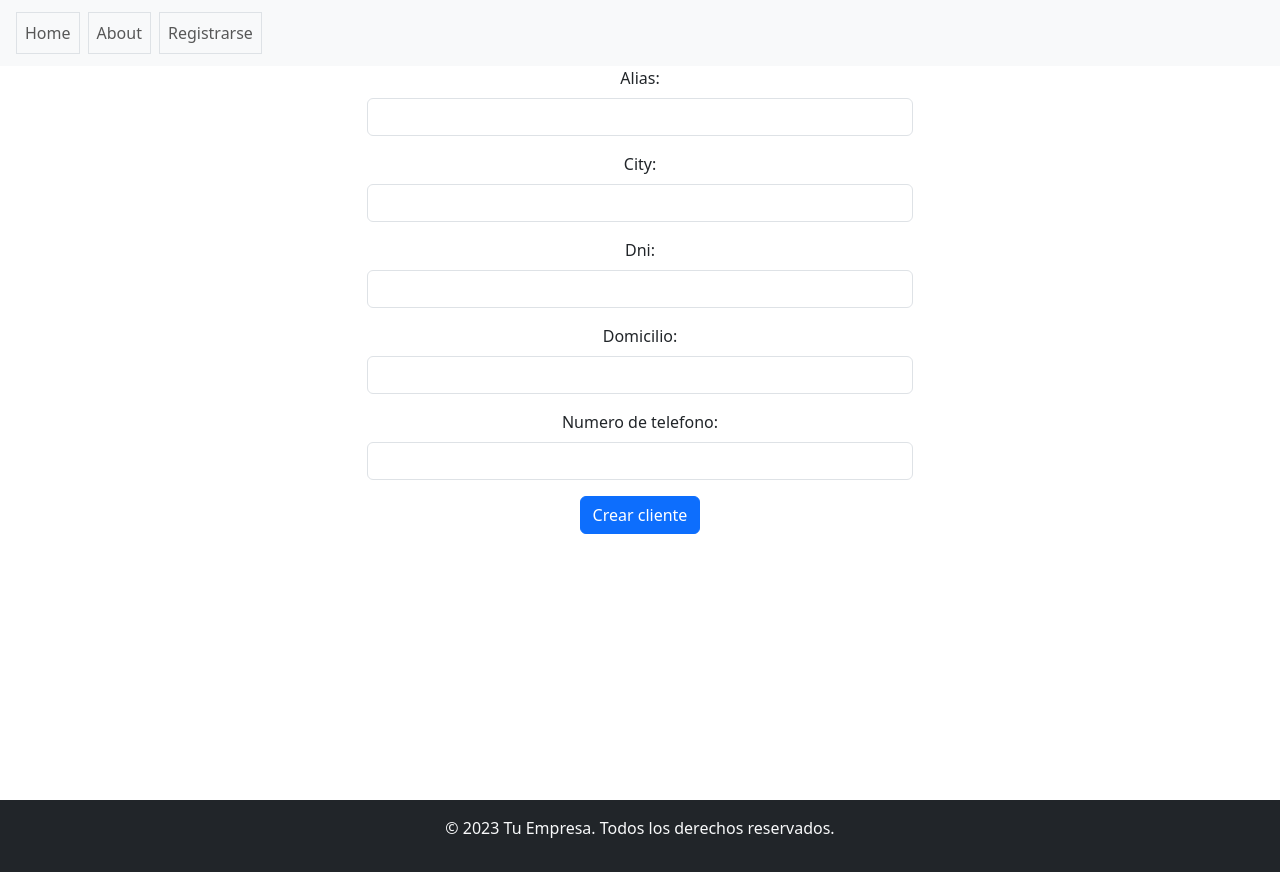
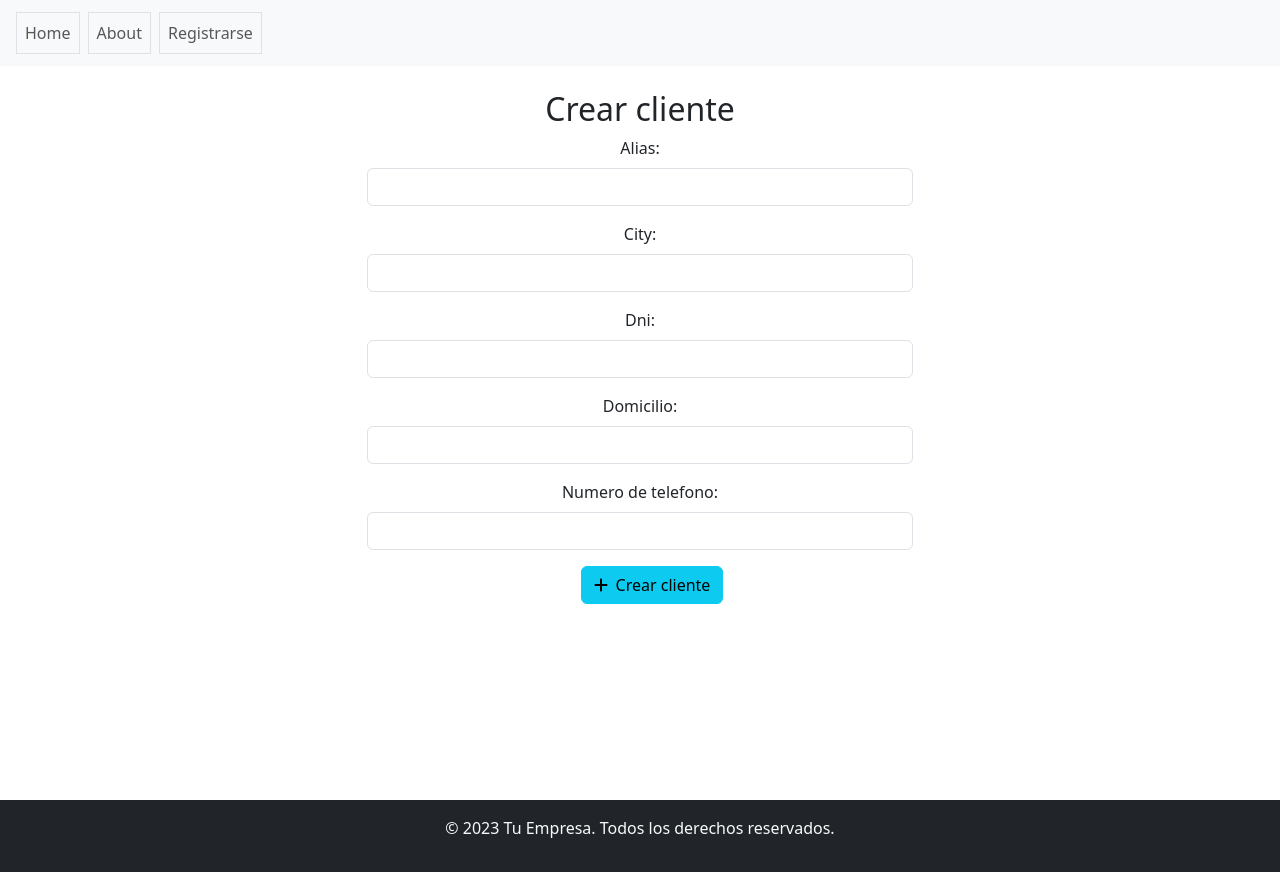
Before and after one commit to lmq94/Api-Laravel, a React (Create React App) app in the folder banco-front/: page /create-cliente in a window 1280 px wide. Built offline with nearby package versions, Linux system fonts and the light colour scheme.

Commit message:
add Fontawesome icons

```diff
--- a/banco-front/src/crud/CreateCliente.js
+++ b/banco-front/src/crud/CreateCliente.js
@@ -1,5 +1,7 @@
 import React, {useState, useEffect} from "react";
 import {AddCliente} from "./Functions";
+import { FontAwesomeIcon } from "@fortawesome/react-fontawesome";
+import {faPlus } from "@fortawesome/free-solid-svg-icons";
 
 
 function CreateCuenta({userRole}) {
@@ -39,6 +41,7 @@ function CreateCuenta({userRole}) {
 
     return (
         <form onSubmit={handleSubmit} className="needs-validation container text-center" noValidate>
+            <h2 className = "mt-4">Crear cliente</h2>
             <div className="mb-3">
                 <label htmlFor="alias" className="form-label">Alias:</label>
                 <div className="col-md-6 mx-auto">
@@ -122,7 +125,7 @@ function CreateCuenta({userRole}) {
             )}
 
 
-            <button type="submit" className="btn btn-primary">Crear cliente</button>
+            <button type="submit" className="btn btn-info ms-4"><FontAwesomeIcon icon={faPlus} className="me-2"> </FontAwesomeIcon>Crear cliente</button>
         </form>
     );
 
--- a/banco-front/src/crud/CreateCuenta.js
+++ b/banco-front/src/crud/CreateCuenta.js
@@ -1,6 +1,8 @@
 import React, {useState, useEffect} from "react";
 import {AddCuenta} from "./Functions";
 import {axiosInstance} from "../AxiosConfig";
+import { FontAwesomeIcon } from "@fortawesome/react-fontawesome";
+import {faPlus } from "@fortawesome/free-solid-svg-icons";
 
 function CreateCuenta({userRole}) {
     const [cuentaData, setcuentaData] = useState({
@@ -108,7 +110,7 @@ function CreateCuenta({userRole}) {
                         <option value="Dolar">Dolar</option>
                         <option value="Euro">Euro</option>
                         <option value="Yen">Yen</option>
-                        <option value="yuan">yuan</option>
+                        <option value="Yuan">Yuan</option>
                     </select>
                 </div>
             </div>
@@ -148,7 +150,7 @@ function CreateCuenta({userRole}) {
                 </div>
             )}
 
-            <button type="submit" className="btn btn-primary">Abrir cuenta</button>
+            <button type="submit" className="btn btn-info ms-4"><FontAwesomeIcon icon={faPlus} className="me-2"> </FontAwesomeIcon>Abrir cuenta</button>
         </form>
     );
 
```
